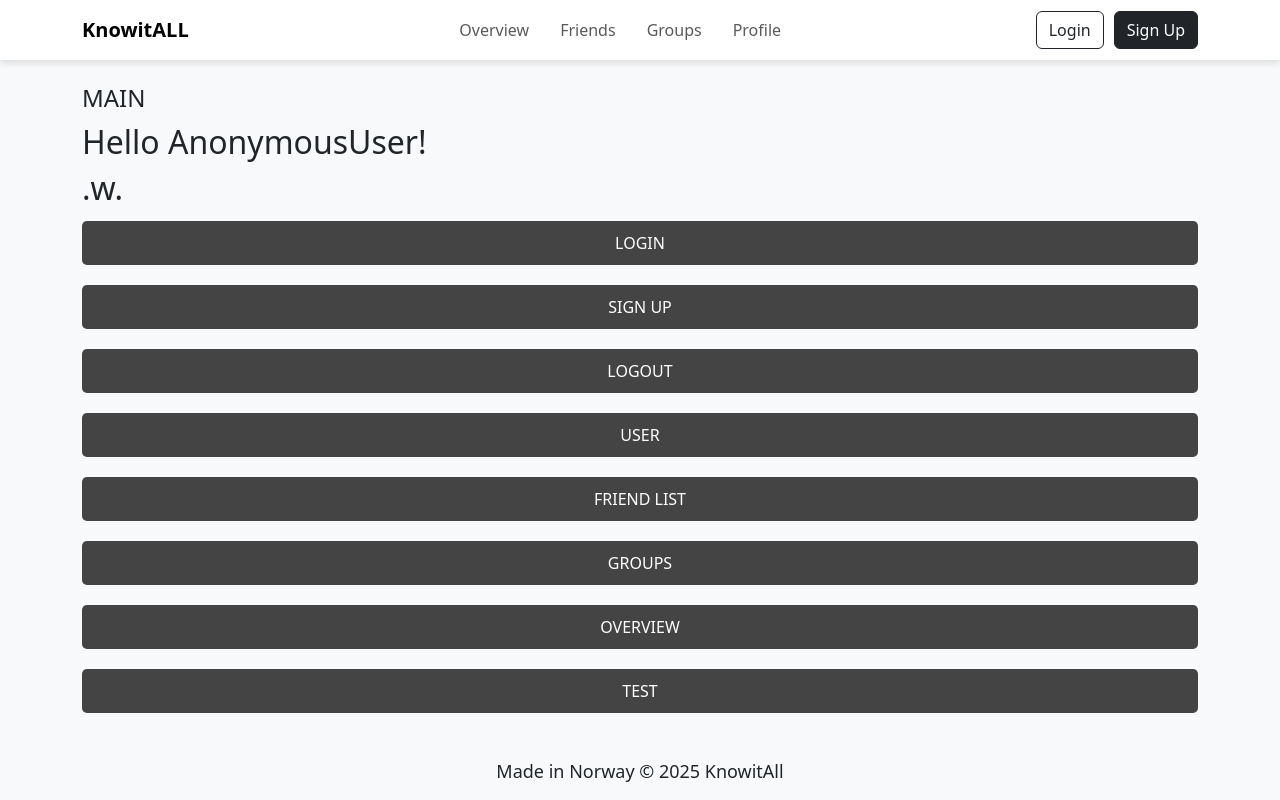
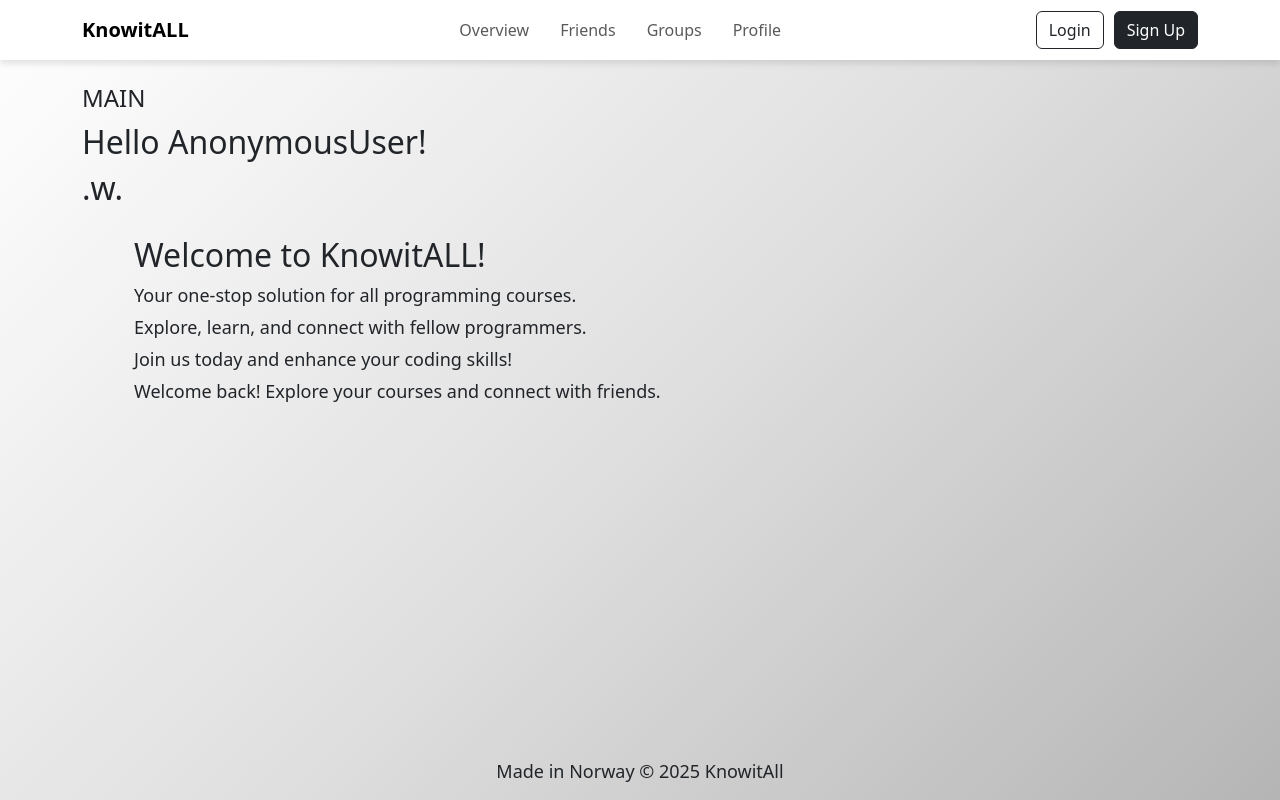
Before and after one commit to acromat1c/DTE2604, a Django app: page / in a window 1280 px wide. Run offline with Django 5.2, Linux system fonts and the light colour scheme.

Commit message:
Endret så hovedsiden funker

```diff
--- a/app/static/programmingCourse/static.css
+++ b/app/static/programmingCourse/static.css
@@ -1,8 +1,9 @@
 body {
-    background-color: #f8f9fa;
     display: flex;
     flex-direction: column;
     min-height: 100vh;
+    background: rgb(255,255,255);
+    background: linear-gradient(135deg, rgba(255,255,255,1) 0%, rgba(224,224,224,1) 50%, rgba(181,181,181,1) 100%);
 }
 
 .navbar {
@@ -26,7 +27,6 @@ body {
     align-items: center;
     text-align: center;
     padding: 10px;
-    background-color: #f8f9fa;
     margin-top: auto;
 }
 
--- a/app/templates/programmingCourse/main.html
+++ b/app/templates/programmingCourse/main.html
@@ -1,19 +1,90 @@
 {% extends "base.html" %}
 
-{% block title %}Main{% endblock %}
+{% block title %}KnowItAll{% endblock %}
 
 {% block content %}
+
+<head>
+    <meta charset="UTF-8">
+    <meta name="viewport" content="width=device-width, initial-scale=1.0">
+
+    <style>
+        .container-main {
+            display: flex;
+            width: 80%;
+            height: 10%;
+            border: 0px solid #000;
+        }
+        .column-main {
+            flex: 1;
+            padding: 20px;
+            overflow-y: auto;
+        }
+        .column-main:first-child {
+            border-right: 0px solid #000;
+        }
+        .buttons {
+            display: flex;
+            justify-content: center;
+            align-items: center;
+            height: 35%;
+            width: auto;
+            margin: 0 auto;
+            padding: 10px;
+            border: 5px;
+        }
+    </style>
+</head>
+
 <h1>MAIN</h1>
 <h2>Hello {{ user }}!</h2>
 <h2>.w.</h2>
 
-<a href="{% url 'programing_course_app:login' %}"><button>LOGIN</button></a>
-<a href="{% url 'programing_course_app:signup' %}"><button>SIGN UP</button></a>
-<a href="{% url 'programing_course_app:logout' %}"><button>LOGOUT</button></a>
-<a href="{% url 'programing_course_app:user' username=user %}"><button>USER</button></a>
-<a href="{% url 'programing_course_app:friendList' %}"><button>FRIEND LIST</button></a>
-<a href="{% url 'programing_course_app:groupList' %}"><button>GROUPS</button></a>
-<a href="{% url 'programing_course_app:overview' %}"><button>OVERVIEW</button></a>
-<a href="{% url 'programing_course_app:test' %}"><button>TEST</button></a>
+<div class="container-main">
+    <div class="column-main">
+        <ul>
+
+            <h2>Welcome to KnowitALL!</h2>
+            <p>Your one-stop solution for all programming courses.</p>
+            <p>Explore, learn, and connect with fellow programmers.</p>
+            <p>Join us today and enhance your coding skills!</p>
+            {% if user.is_not_authenticated %}
+                <p>Create your account here: <a href="{% url 'programing_course_app:signup' %}"><button class="buttons">SIGN UP</button></p>
+        </ul>
+                 <p>Already have an account? <a href="{% url 'programing_course_app:login' %}"><button class="buttons">LOGIN</button></p>
+                {% else %}
+                <p>Welcome back! Explore your courses and connect with friends.</p>
+            {% endif %}
+    </div>
+    {% if user.is_authenticated %}
+    <div class="column-main">
+        <h1>Groups</h1>
+        <ul>
+            <!-- <a href="{% url "programing_course_app:main" %}"><Button>MAIN</Button></a> -->
+            <a href="{% url "programing_course_app:group" name="1" %}"><Button>GROUP 1</Button></a>
+            <a href="{% url "programing_course_app:group" name="2" %}"><Button>GROUP 2</Button></a>
+            <a href="{% url "programing_course_app:group" name="3" %}"><Button>GROUP 3</Button></a>
+        </ul>
+        <h1>Friends</h1>
+            <ul>
+                {% for friend in friends %}
+                <a href="{% url "programing_course_app:user" username=friend.username %}"><h2>{{ friend.username }}</h2></a>
+                {% empty %}
+                <p>No friends found</p>
+                {% endfor %}
+            </ul>
+    </div>
+    {% endif %}
+</div>
+
+<!--{% if user.is_authenticated %}
+    <a href="{% url 'programing_course_app:friendList' %}"><button class="buttons">FRIEND LIST</button></a>
+    <a href="{% url 'programing_course_app:groupList' %}"><button>GROUPS</button></a>
+    <a href="{% url 'programing_course_app:overview' %}"><button class="buttons">OVERVIEW</button></a>
+    <a href="{% url 'programing_course_app:test' %}"><button class="buttons">TEST</button></a>
+{% else %}
+    <a href="{% url 'programing_course_app:login' %}"><button class="buttons">LOGIN</button></a>
+    <a href="{% url 'programing_course_app:signup' %}"><button class="buttons">SIGN UP</button></a>
+{% endif %}-->
 
 {% endblock %}
```
